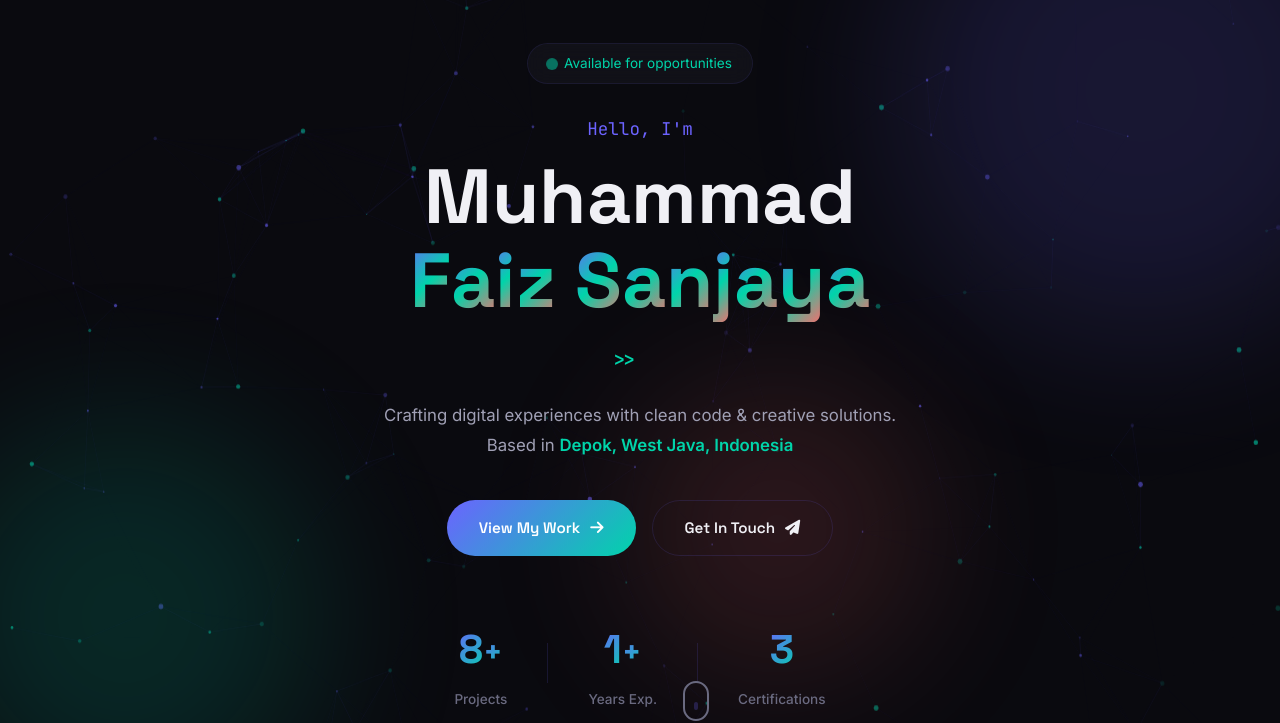
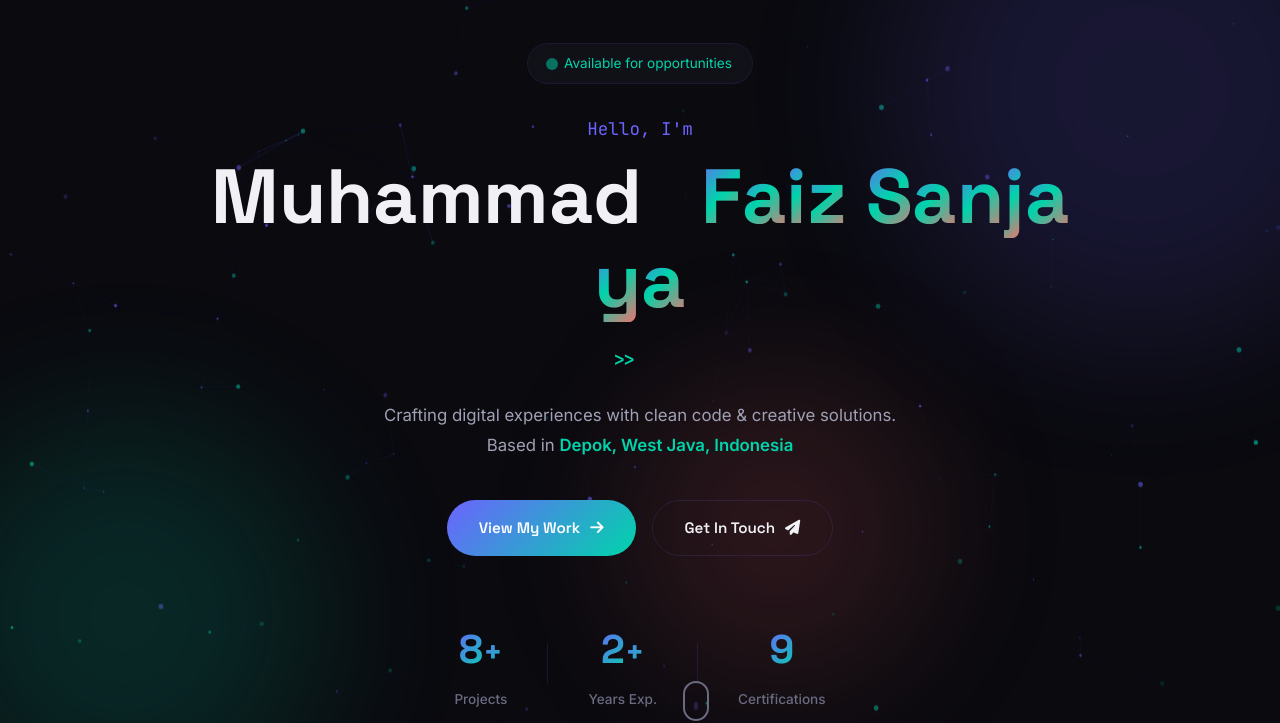
Before and after one commit to muhfaizs/muhfaizs.github.io, a plain HTML site: page index.html in a window 1280 px wide. Shown: the part 77-800 px from the top of the page. Drawn offline with Linux system fonts and the light colour scheme; animation ran at ten frames a second.

Commit message:
update nama biar panjang

```diff
--- a/index.html
+++ b/index.html
@@ -55,7 +55,7 @@
                 <span class="hero-greeting">Hello, I'm</span>
                 <span class="hero-name">
                     <span class="name-letter" style="--i:0">M</span><span class="name-letter" style="--i:1">u</span><span class="name-letter" style="--i:2">h</span><span class="name-letter" style="--i:3">a</span><span class="name-letter" style="--i:4">m</span><span class="name-letter" style="--i:5">m</span><span class="name-letter" style="--i:6">a</span><span class="name-letter" style="--i:7">d</span>
-                    <br>
+                    &nbsp;
                     <span class="name-letter accent" style="--i:8">F</span><span class="name-letter accent" style="--i:9">a</span><span class="name-letter accent" style="--i:10">i</span><span class="name-letter accent" style="--i:11">z</span>
                     <span class="name-letter accent" style="--i:12">S</span><span class="name-letter accent" style="--i:13">a</span><span class="name-letter accent" style="--i:14">n</span><span class="name-letter accent" style="--i:15">j</span><span class="name-letter accent" style="--i:16">a</span><span class="name-letter accent" style="--i:17">y</span><span class="name-letter accent" style="--i:18">a</span>
                 </span>
@@ -86,12 +86,12 @@
                 </div>
                 <div class="stat-divider"></div>
                 <div class="stat-item">
-                    <span class="stat-number" data-count="1">0</span><span class="stat-plus">+</span>
+                    <span class="stat-number" data-count="2">0</span><span class="stat-plus">+</span>
                     <span class="stat-label">Years Exp.</span>
                 </div>
                 <div class="stat-divider"></div>
                 <div class="stat-item">
-                    <span class="stat-number" data-count="3">0</span>
+                    <span class="stat-number" data-count="9">0</span>
                     <span class="stat-label">Certifications</span>
                 </div>
             </div>
```
